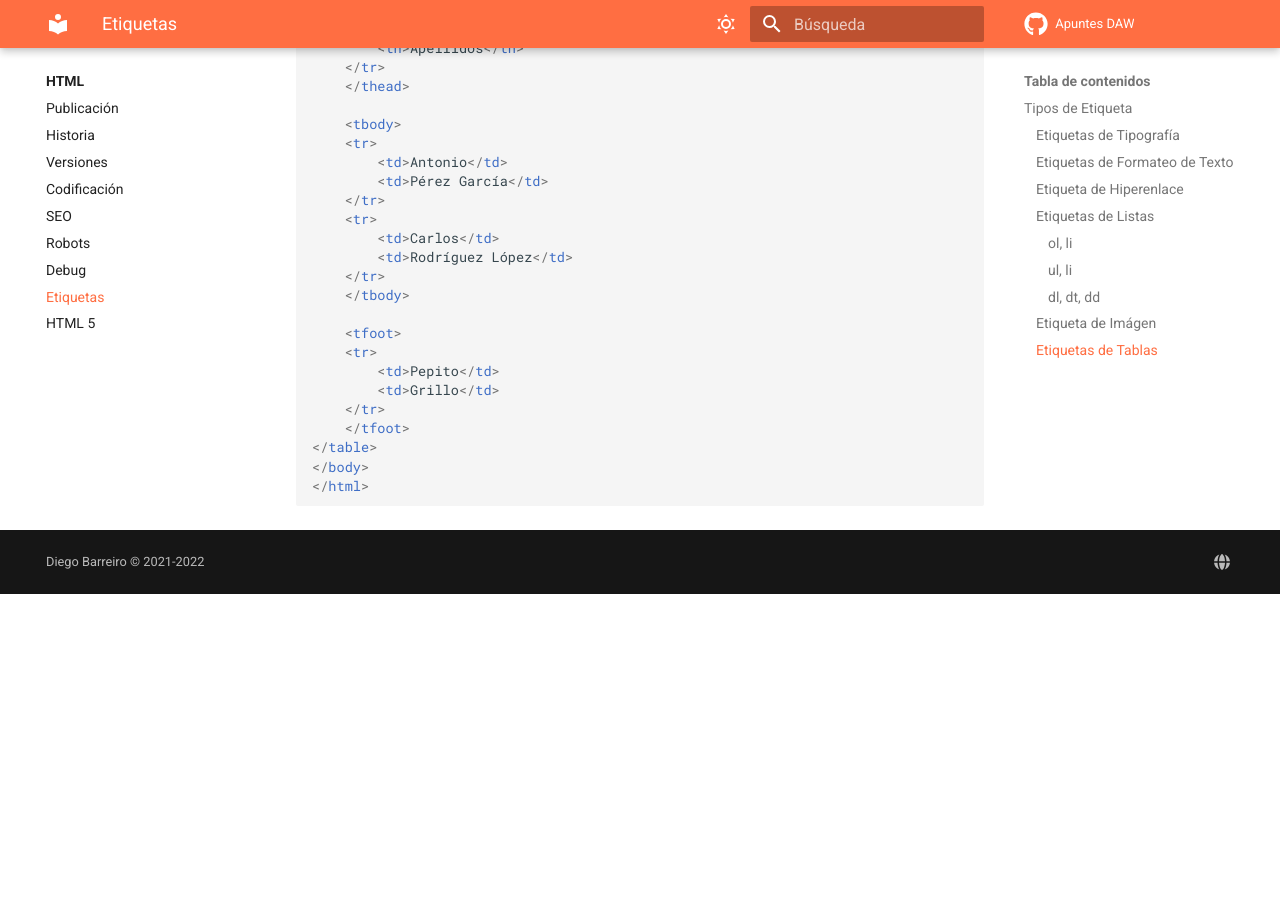
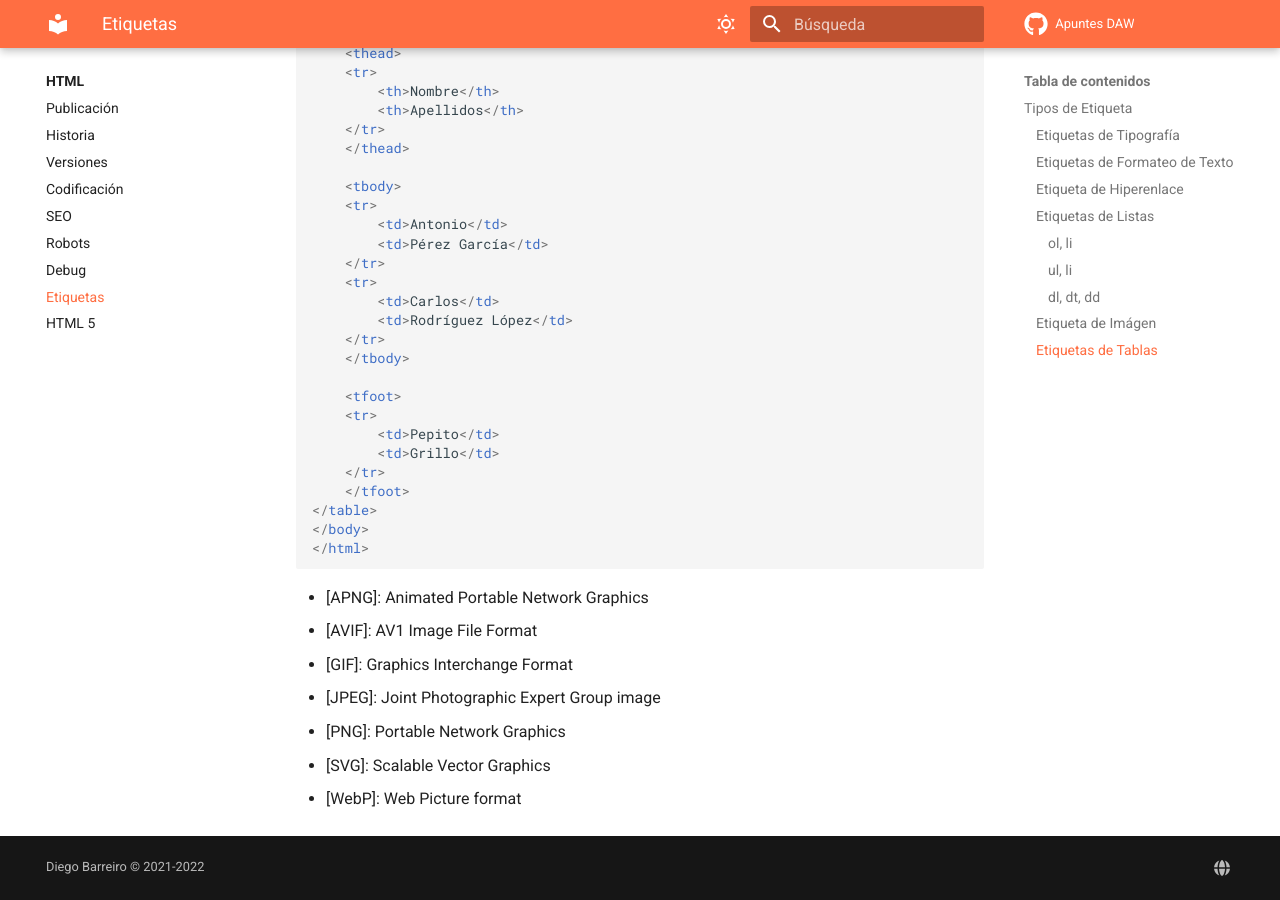
Before and after one commit to BarreiroCollege/USC-DAW, an MkDocs documentation site: the page built from daw/html/etiquetas.md, in a window 1280 px wide and 900 px high, scrolled down 5270 px. Built offline with MkDocs 1.6.1 and Material for MkDocs 9.7.7, drawn with Linux system fonts in a browser that asks for light colours; comment, search, counter and statistics services are not loaded; before the commit the page ends 5864 px from its top, so only the background shows below that.

Commit message:
Actualizar etiquetas

````diff
--- a/daw/html/etiquetas.md
+++ b/daw/html/etiquetas.md
@@ -221,6 +221,19 @@
 
 - **Imagen**: `<img>`
 
+??? abstract "Formatos Permitidos"
+
+    * APNG
+    * AVIF
+    * GIF
+    * JPEG
+    * PNG
+    * SVG
+    * WebP
+
+    Se recomienda el uso de los formatos WebP y AVIF, ya que tienen mucha mejor eficiencia en la web. AVIF
+    no es compatible con Safari.
+
 === "Ejemplo"
 
     ```html
@@ -301,3 +314,12 @@
 === "Previsualización"
 
     <iframe width="700" height="300" frameBorder="0" src="/html/ejemplos/tabla.html"></iframe>
+
+
+* [APNG]: Animated Portable Network Graphics
+* [AVIF]: AV1 Image File Format
+* [GIF]: Graphics Interchange Format
+* [JPEG]: Joint Photographic Expert Group image
+* [PNG]: Portable Network Graphics
+* [SVG]: Scalable Vector Graphics
+* [WebP]: Web Picture format
````
Also changed, not shown: README.md (+2 -1 lines).
